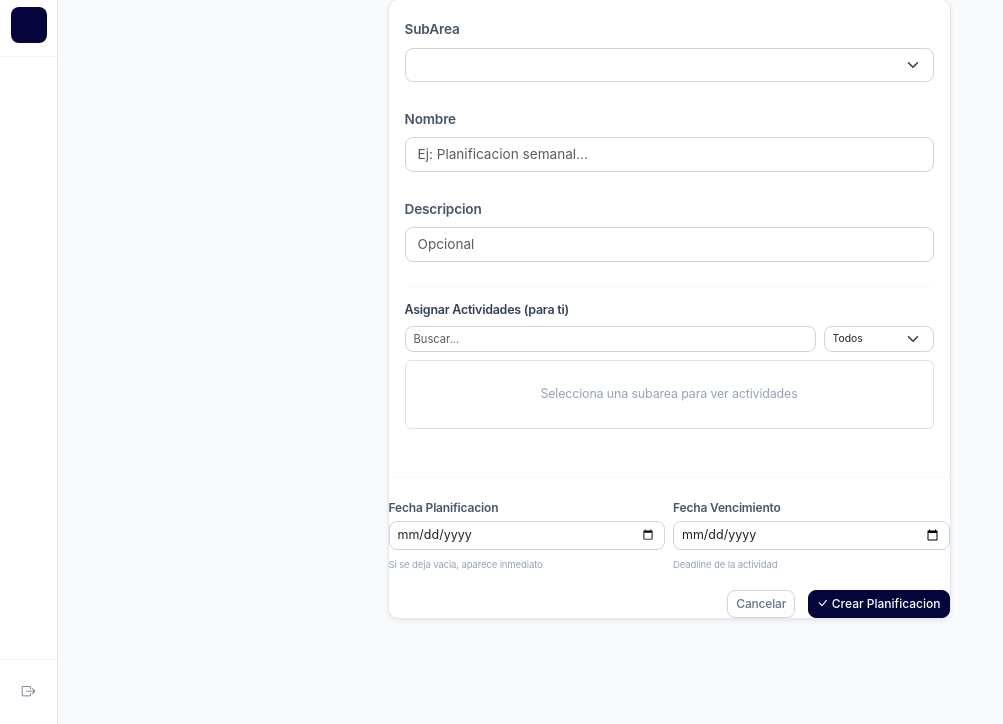
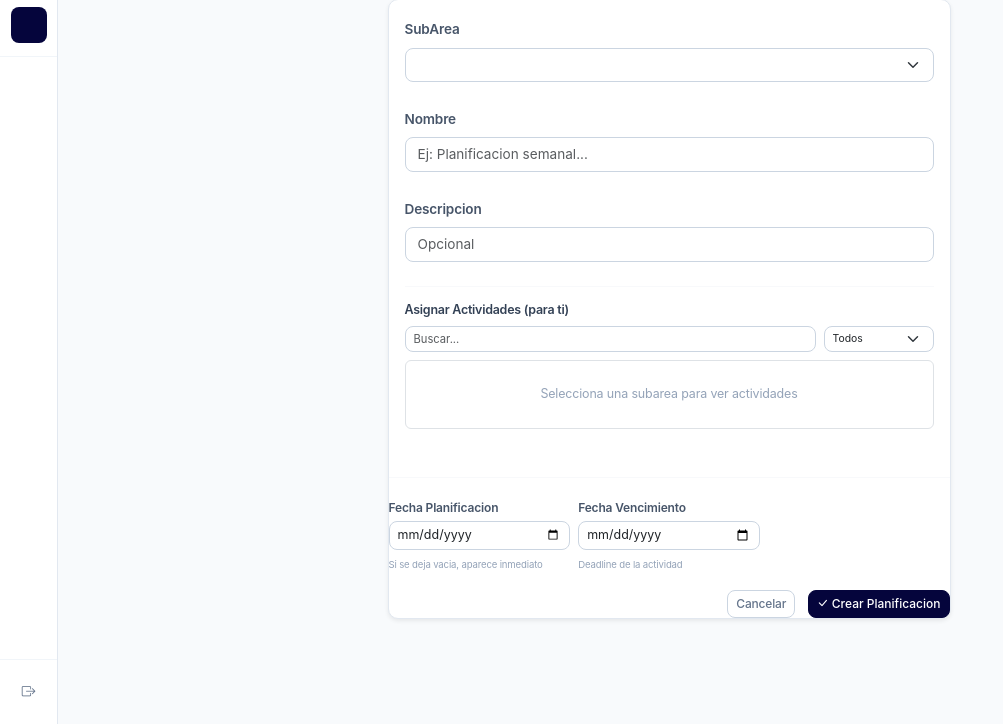
Before and after one commit to one10yanes-hue/kairos, a Django app: page /usuario/planificaciones/crear/ in a window 1280 px wide. Shown: the part 76-800 px from the top of the page, without its empty margins (0-1003 px from the left). Run offline with Django 5.2, Linux system fonts and the light colour scheme; the visitor is signed in with stand-in values (Sample User, id 1); data that the repository does not hold is empty.

Commit message:
fix: reducir ancho campos fecha en self-plan form

```diff
--- a/templates/planificacion/planificacion_self_form.html
+++ b/templates/planificacion/planificacion_self_form.html
@@ -64,12 +64,12 @@
                 <hr class="my-3">
 
                 <div class="row g-2">
-                    <div class="col-md-6">
+                    <div class="col-md-4">
                         <label class="form-label fw-semibold mb-1" style="font-size:0.75rem;">Fecha Planificacion</label>
                         <input type="date" name="fecha_programada" id="fechaProgramadaInput" class="form-control form-control-sm" style="font-size:0.78rem;" value="{{ fecha_programada_value }}" min="{% now 'Y-m-d' %}">
                         <small class="text-muted" id="fechaLimiteMsg" style="font-size:0.6rem;">Si se deja vacia, aparece inmediato</small>
                     </div>
-                    <div class="col-md-6">
+                    <div class="col-md-4">
                         <label class="form-label fw-semibold mb-1" style="font-size:0.75rem;">Fecha Vencimiento</label>
                         <input type="date" name="fecha_vencimiento" id="fechaVencimiento" class="form-control form-control-sm" style="font-size:0.78rem;" value="{{ fecha_vencimiento_value }}" min="{% now 'Y-m-d' %}">
                         <small class="text-muted" id="fechaVencimientoMsg" style="font-size:0.6rem;">Deadline de la actividad</small>
```
